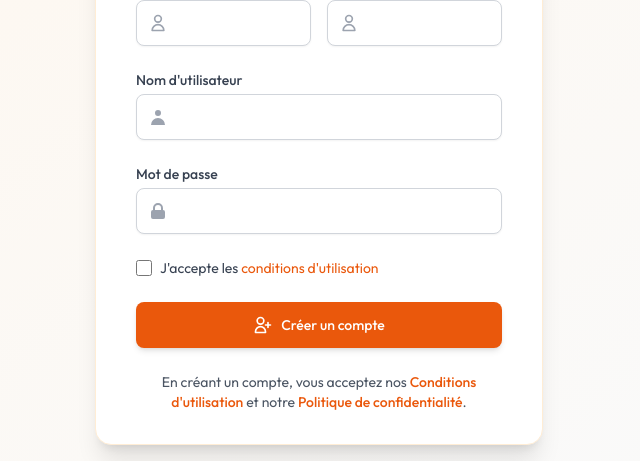
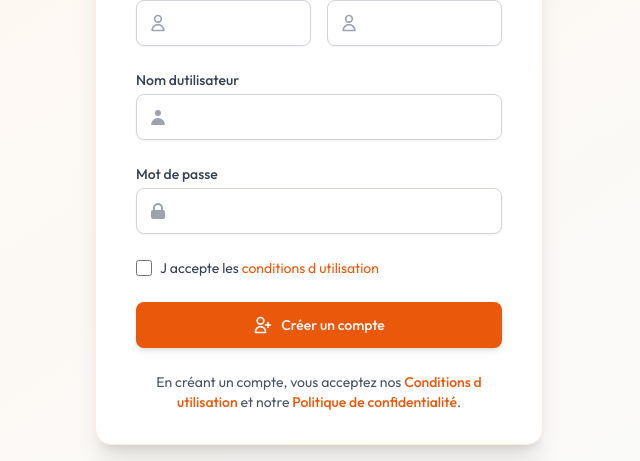
Before and after one commit to themedworld/QuickCart, a Next.js app: page /register in a window 1280 px wide. Shown: the part 367-828 px from the top of the page, without its empty margins (321-961 px from the left). Built offline with nearby package versions, Linux system fonts and the light colour scheme; no server answers.

Commit message:
serializable modification2

```diff
--- a/app/login/page.jsx
+++ b/app/login/page.jsx
@@ -100,7 +100,7 @@ export default function Login() {
           <div className="rounded-md shadow-sm space-y-5">
             <div>
               <label htmlFor="username" className="block text-sm font-medium text-gray-700 mb-1">
-                Nom d'utilisateur
+                Nom d utilisateur
               </label>
               <div className="relative">
                 <div className="absolute inset-y-0 left-0 pl-3 flex items-center pointer-events-none">
@@ -192,9 +192,9 @@ export default function Login() {
         </form>
 
         <div className="text-center text-sm text-gray-600 mt-6">
-          <p>Vous n'avez pas de compte?{' '}
+          <p>Vous n avez pas de compte?{' '}
             <Link href="/register" className="font-medium text-orange-600 hover:text-orange-500">
-              S'inscrire maintenant
+              S inscrire maintenant
             </Link>
           </p>
         </div>
--- a/app/ordersforclient/page.jsx
+++ b/app/ordersforclient/page.jsx
@@ -89,7 +89,7 @@ const MyOrders = () => {
         {orders.length === 0 ? (
           <div className="bg-white rounded-lg shadow p-8 text-center">
             <h3 className="text-lg font-medium text-gray-900">Aucune commande trouvée</h3>
-            <p className="mt-2 text-gray-600">Vous n'avez pas encore passé de commande.</p>
+            <p className="mt-2 text-gray-600">Vous n avez pas encore passé de commande.</p>
             <button
               onClick={() => router.push('/products')}
               className="mt-4 px-4 py-2 bg-blue-600 text-white rounded-md hover:bg-blue-700 transition"
--- a/app/register/page.jsx
+++ b/app/register/page.jsx
@@ -196,7 +196,7 @@ export default function Register() {
 
               <div>
                 <label htmlFor="username" className="block text-sm font-medium text-gray-700 mb-1">
-                  Nom d'utilisateur
+                  Nom dutilisateur
                 </label>
                 <div className="mt-1 relative">
                   <div className="absolute inset-y-0 left-0 pl-3 flex items-center pointer-events-none">
@@ -249,7 +249,7 @@ export default function Register() {
                   className="h-4 w-4 text-orange-600 focus:ring-orange-500 border-gray-300 rounded"
                 />
                 <label htmlFor="terms" className="ml-2 block text-sm text-gray-700">
-                  J'accepte les <a href="#" className="text-orange-600 hover:text-orange-500">conditions d'utilisation</a>
+                  J accepte les <a href="#" className="text-orange-600 hover:text-orange-500">conditions d utilisation</a>
                 </label>
               </div>
 
@@ -283,7 +283,7 @@ export default function Register() {
           <div className="mt-6 text-center text-sm text-gray-600">
             <p>En créant un compte, vous acceptez nos{' '}
               <a href="#" className="font-medium text-orange-600 hover:text-orange-500">
-                Conditions d'utilisation
+                Conditions d utilisation
               </a>{' '}
               et notre{' '}
               <a href="#" className="font-medium text-orange-600 hover:text-orange-500">
```
